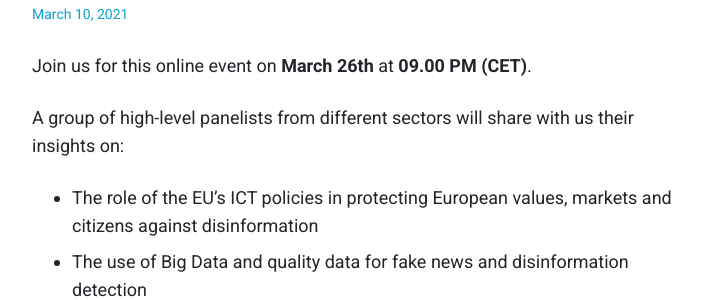
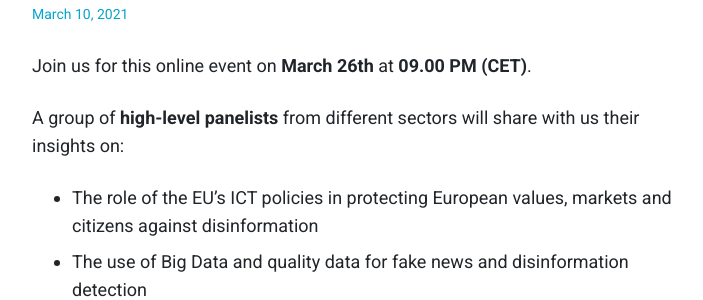
Before and after one commit to fandangOrg/fandango-web, a Jekyll site: the page built from _posts/2021-03-10-rethinking-the-possibilities-of-data-and-technology-in-the-fight-against-disinformation.markdown, in a window 1280 px wide and 900 px high, scrolled down 811 px. Shown: the part 153-453 px from the top of the window, without its empty margins (288-991 px from the left). Built offline with Jekyll 4.4.1, drawn with Linux system fonts in a browser that asks for light colours; comment, search, counter and statistics services are not loaded.

```diff
--- a/_posts/2021-03-10-rethinking-the-possibilities-of-data-and-technology-in-the-fight-against-disinformation.markdown
+++ b/_posts/2021-03-10-rethinking-the-possibilities-of-data-and-technology-in-the-fight-against-disinformation.markdown
@@ -7,7 +7,7 @@ image: "/uploads/Captura%20de%20pantalla%202021-03-10%20a%20las%2017.03.49.png"
 
 Join us for this online event on **March 26th** at **09.00 PM (CET)**.
 
-A group of high-level panelists from different sectors will share with us their insights on:
+A group of **high-level panelists** from different sectors will share with us their insights on:
 
 * The role of the EU’s ICT policies in protecting European values, markets and citizens against disinformation
 * The use of Big Data and quality data for fake news and disinformation detection
```
